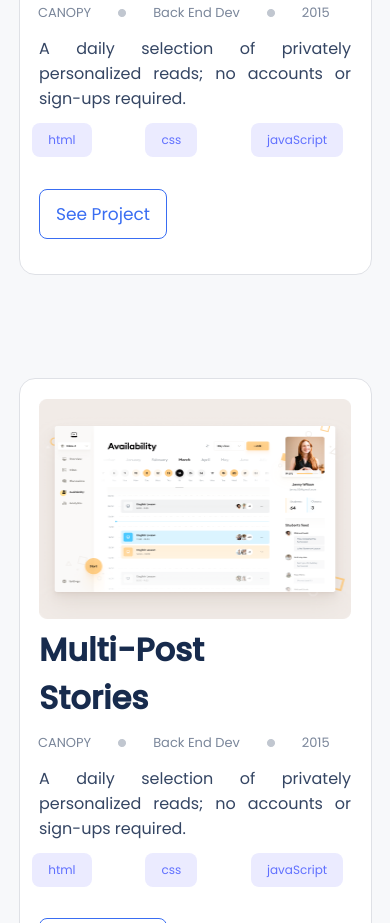
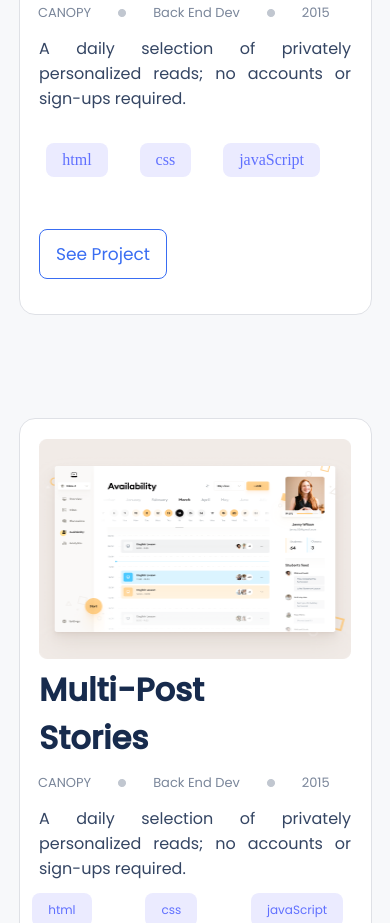
Before and after one commit to Booze33/My-Portfolio, a website: page index.html in a window 390 px wide. Shown: the part 979-1902 px from the top of the page. Drawn offline with Linux system fonts and the light colour scheme; a web font is replaced by a local one.

Commit message:
Made changes on the first-div

```diff
--- a/style.css
+++ b/style.css
@@ -104,7 +104,7 @@
     color: #7f8cff;
   }
 
-  .first-div ul {
+  .first-div .ul-li {
     display: flex;
     justify-content: space-between;
     background-color: transparent;
@@ -210,7 +210,16 @@
     margin-top: -1rem;
   }
 
+  .first-div .sec-list {
+    position: relative;
+    float: left;
+    margin-left: -7.5vw;
+  }
+
   .first-div .sec-list li {
+    margin: 1rem;
+    position: relative;
+    float: left;
     background-color: #ebebff;
     color: #6070ff;
     padding: 0.5rem 1rem 0.5rem 1rem;
```
